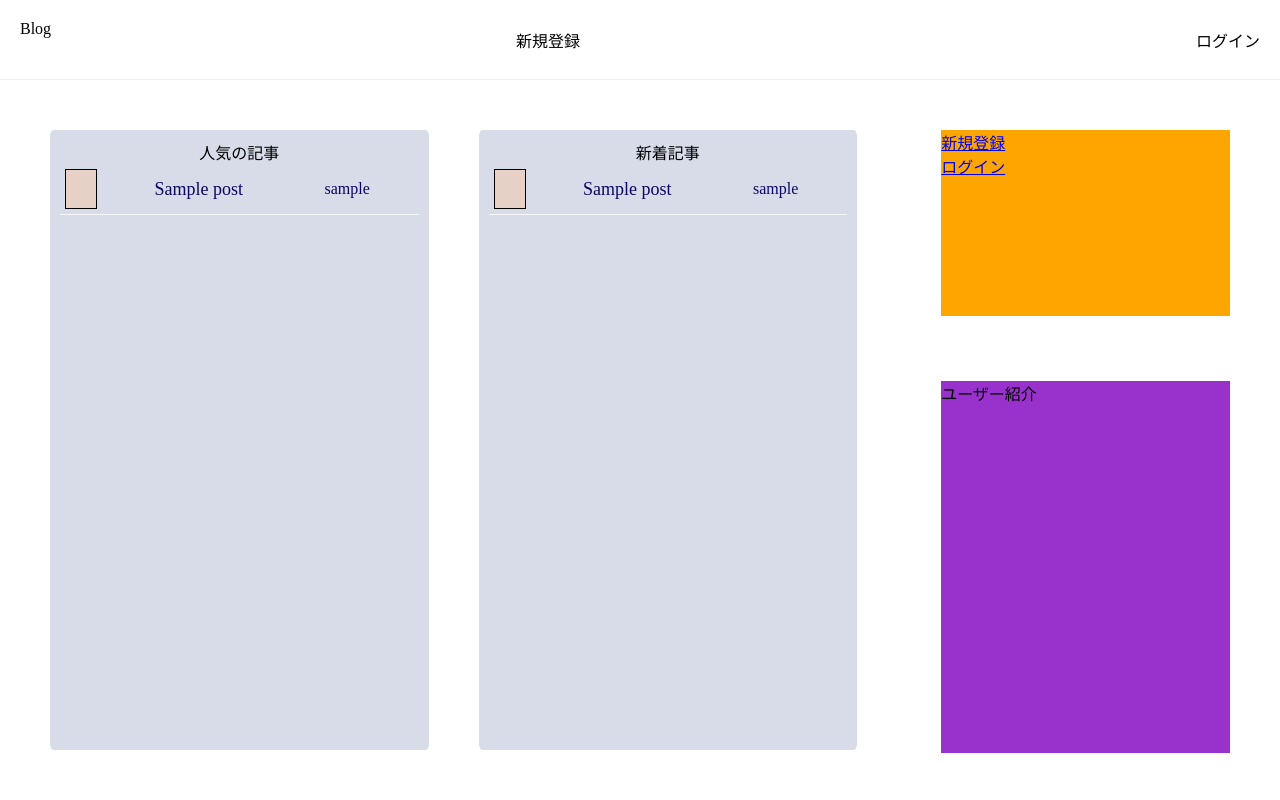
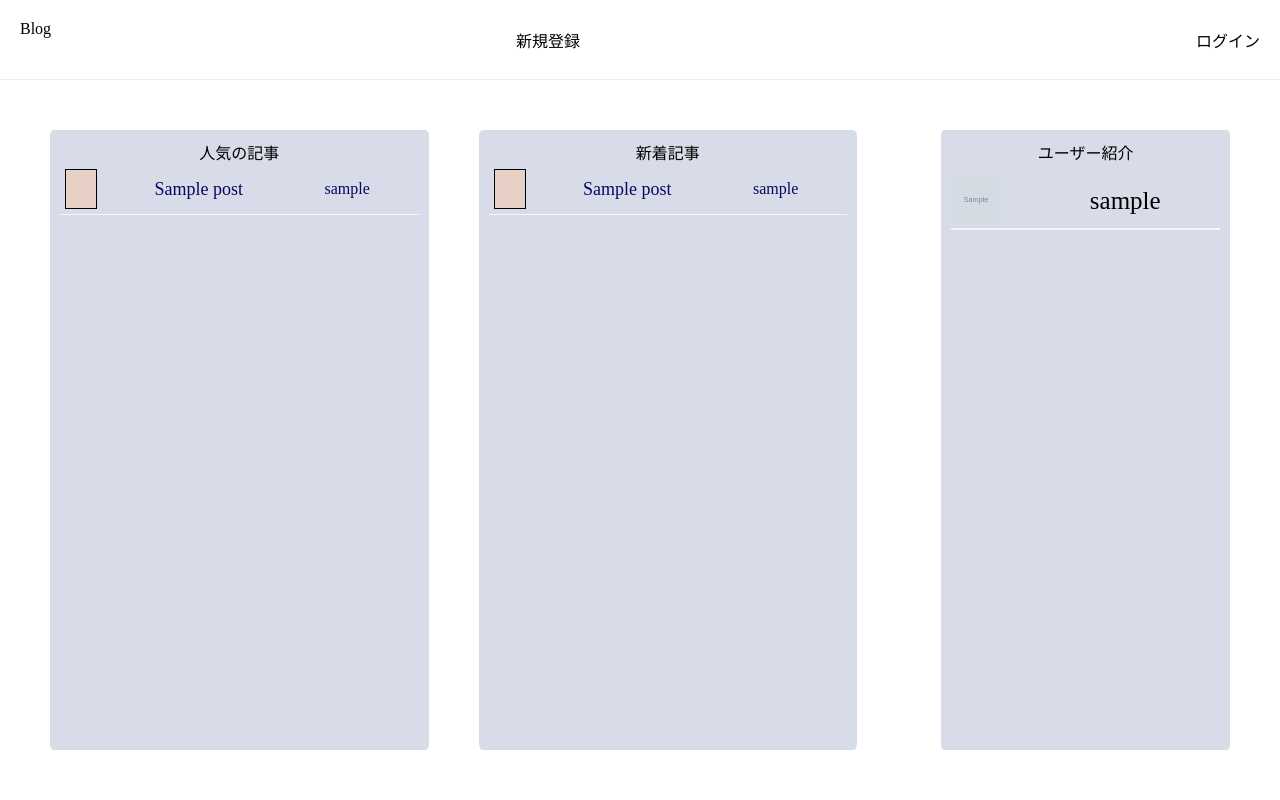
Before and after one commit to h-asuka/hobby_blog, a Rails app: page / in a window 1280 px wide. Run offline with Rails 7, Linux system fonts and the light colour scheme; tables that the repository leaves empty hold one stand-in row (values such as "Sample post"); grey boxes marked "Sample" are stand-in pictures; style sheets or scripts are compiled from the project's sources; some libraries are stand-ins or nearby versions.

Commit message:
ユーザー紹介

```diff
--- a/app/assets/javascripts/comments.coffee
+++ /dev/null
@@ -1,3 +0,0 @@
-# Place all the behaviors and hooks related to the matching controller here.
-# All this logic will automatically be available in application.js.
-# You can use CoffeeScript in this file: http://coffeescript.org/
--- a/app/assets/javascripts/likes.coffee
+++ /dev/null
@@ -1,3 +0,0 @@
-# Place all the behaviors and hooks related to the matching controller here.
-# All this logic will automatically be available in application.js.
-# You can use CoffeeScript in this file: http://coffeescript.org/
--- a/app/assets/javascripts/posts.coffee
+++ /dev/null
@@ -1,3 +0,0 @@
-# Place all the behaviors and hooks related to the matching controller here.
-# All this logic will automatically be available in application.js.
-# You can use CoffeeScript in this file: http://coffeescript.org/
--- a/app/assets/javascripts/register.js
+++ /dev/null
@@ -1,16 +0,0 @@
-$(function() {
-  $('#login-show').click(function() {
-    $('#login-modal').fadeIn();
-  });
-
-  $('.signup-show').click(function() {
-    $('#signup-modal').fadeIn();
-  });
-
-  // 「.close-modal」要素にclickイベントを設定してください
-  $('.close-modal').click(function() {
-    $('#login-modal').fadeOut();
-    $('#signup-modal').fadeOut();
-  });
-
-});
--- a/app/assets/javascripts/relationships.coffee
+++ /dev/null
@@ -1,3 +0,0 @@
-# Place all the behaviors and hooks related to the matching controller here.
-# All this logic will automatically be available in application.js.
-# You can use CoffeeScript in this file: http://coffeescript.org/
--- a/app/assets/javascripts/users.coffee
+++ /dev/null
@@ -1,3 +0,0 @@
-# Place all the behaviors and hooks related to the matching controller here.
-# All this logic will automatically be available in application.js.
-# You can use CoffeeScript in this file: http://coffeescript.org/
--- a/app/assets/stylesheets/index.scss
+++ b/app/assets/stylesheets/index.scss
@@ -93,20 +93,38 @@
     }
     .right-content__signed-out {
       height: 100%;
-      .register-content {
-        height: 30%;
-        background-color: orange;
-        .new-register {
+      background-color: #D8DCE9;
+      padding: 10px;
+      overflow: auto;
+      border-radius: 1%;
+      text-align: center;
+      .advertising {
 
+      }
+      .user-list {
+        margin-top: 10px;
+        .user-line {
+          display: flex;
+          border-bottom: 2px solid #f6f6f6;
+          height: 40%;
+          align-items: center;
+          margin-top: 10px;
+          .introduction-photo {
+
+          }
+          .introduction-nickname {
+            margin-left: 30px;
+            width: 70%;
+            &--title {
+              color: black;
+              text-decoration: none;
+              font-size: 25px;
+              overflow-x: auto;
+              white-space: nowrap;
+              display: block;
+            }
+          }
         }
-        .log-in {
-
-        }
-      }
-      .advertising {
-        margin-top: 65px;
-        height: 60%;
-        background-color: darkorchid;
       }
     }
   }
--- a/app/controllers/posts_controller.rb
+++ b/app/controllers/posts_controller.rb
@@ -2,6 +2,7 @@ class PostsController < ApplicationController
   def index
     @all_ranks = Post.find(Like.group(:post_id).order('count(post_id) desc').limit(11).pluck(:post_id))
     @new_posts = Post.limit(11).order(" created_at DESC ")
+    @all_user = User.all
     if user_signed_in?
       @posts = current_user.posts.includes(:user).order(id: "DESC")
     else
--- a/app/views/posts/index.html.haml
+++ b/app/views/posts/index.html.haml
@@ -34,10 +34,15 @@
               = link_to post.user.nickname, user_path(post.user), class: "u-nickname"
     - else
       .right-content__signed-out
-        .register-content
-          .register-content__new
-            = link_to "新規登録", new_user_registration_path, class: "content-register"
-          .register-content__log-in
-            = link_to "ログイン", new_user_session_path, class: "content-login"
         .advertising
           ユーザー紹介
+        .user-list
+          - @all_user.each do |user|
+            .user-line
+              .introduction-photo
+                -if user.image.present?
+                  = image_tag user.image.to_s, size: "50x50", class: 'mypage__icon'
+                - else
+                  = image_tag "/images/noimage.jpeg", alt: "プロフィール画像",size: "50x50", class: 'mypage__icon'
+              .introduction-nickname
+                = link_to user.nickname, user_path(user), class: "introduction-nickname--title"
```
